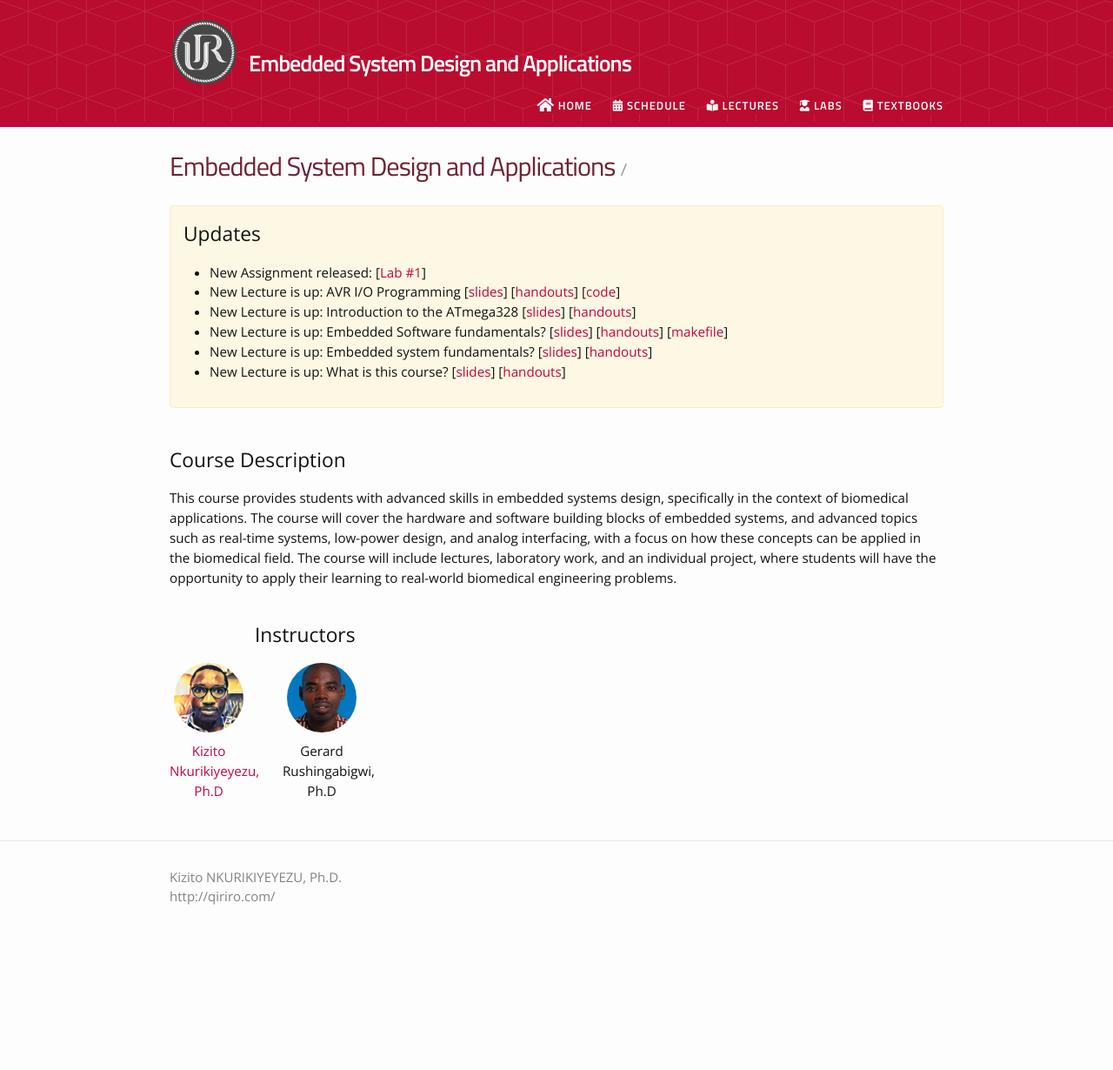
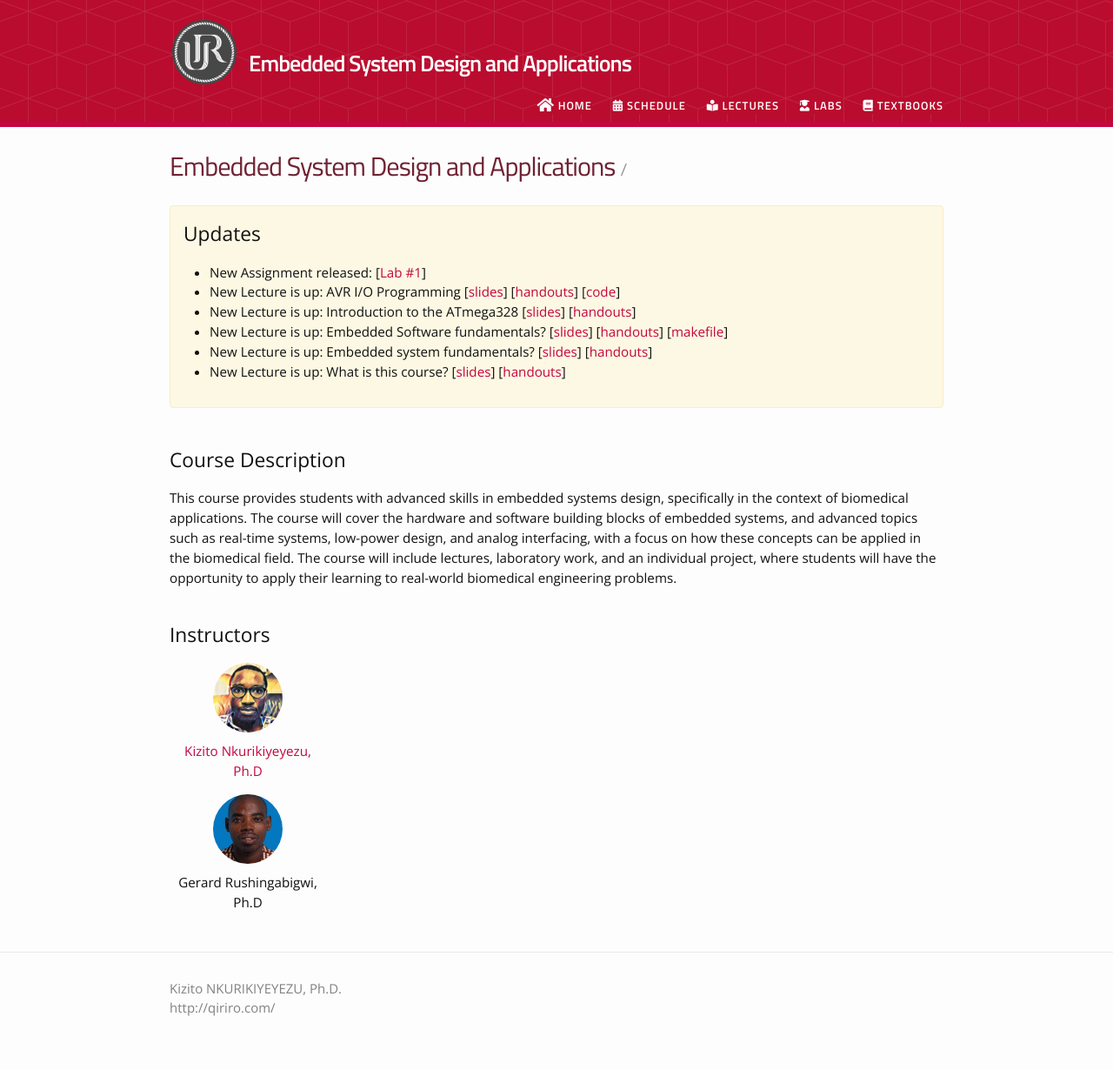
Before and after one commit to qiriro/bme6163, a Jekyll site: the page built from index.md, in a window 1280 px wide. Shown: the whole page at 87% size. Built offline with Jekyll 4.4.1, drawn with Linux system fonts in a browser that asks for light colours; nearby versions of some CDN libraries; before the commit the page ends 1102 px from its top, so only the background shows below that.

Commit message:
change home css

```diff
--- a/_sass/_base.scss
+++ b/_sass/_base.scss
@@ -401,15 +401,11 @@ a.tosu {
 .profile-pic-gallary {
     padding: 0px;
     display: inline;
-    width: 400px;
-    float: center;
-    text-align: center;
-    margin: 0px;
 }
 
 .image--cover-container {
-    width: 90px;
-    float: left;
+    width: 180px;
+    float: center;
     text-align: center;
     margin: 0px;
     margin-right: 40px;
```
